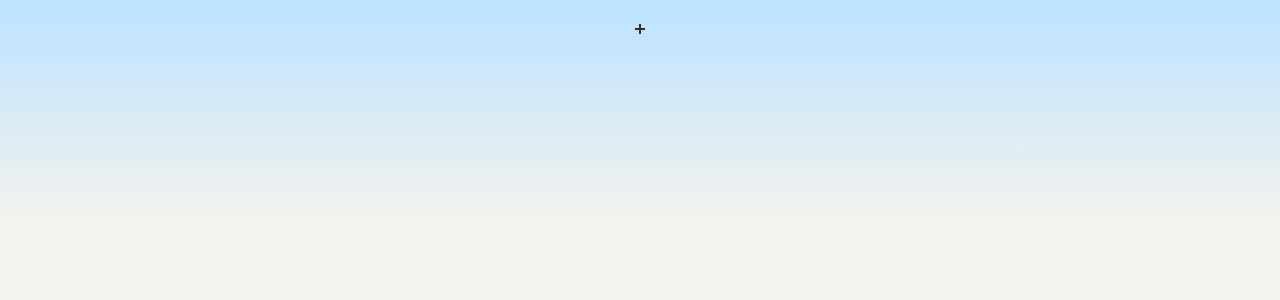
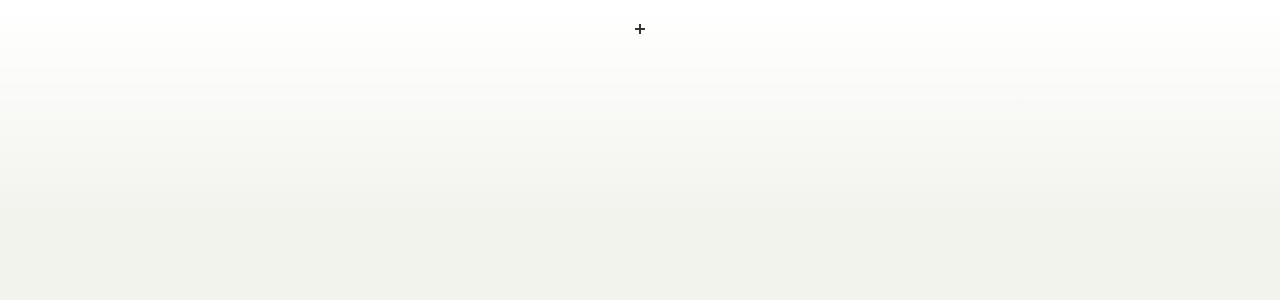
Before and after one commit to breadadams/vuemojitransitions, a Vue app: page /santa in a window 1280 px wide. Shown: the top 300 px of the page. Built offline with nearby package versions, Linux system fonts and the light colour scheme; what vue-outside-events would draw is missing.

Commit message:
Update gradients

```diff
--- a/src/components/Header/header.scss
+++ b/src/components/Header/header.scss
@@ -15,7 +15,7 @@
     display: block;
     background: linear-gradient(
       to bottom,
-      rgba(187, 226, 255, 1),
+      rgba(255, 255, 255, 1),
       rgba(255, 255, 255, 0)
     );
     position: absolute;
--- a/src/components/SideGlowLink/SideGlowLink.scss
+++ b/src/components/SideGlowLink/SideGlowLink.scss
@@ -17,7 +17,7 @@
     right: -5%;
     background: linear-gradient(
       to left,
-      rgba(255, 121, 63, 1),
+      rgba(255, 255, 255, 1),
       rgba(255, 255, 255, 0)
     );
 
@@ -38,7 +38,7 @@
     left: -5%;
     background: linear-gradient(
       to right,
-      rgba(255, 121, 63, 1),
+      rgba(255, 255, 255, 1),
       rgba(255, 255, 255, 0)
     );
 
```
